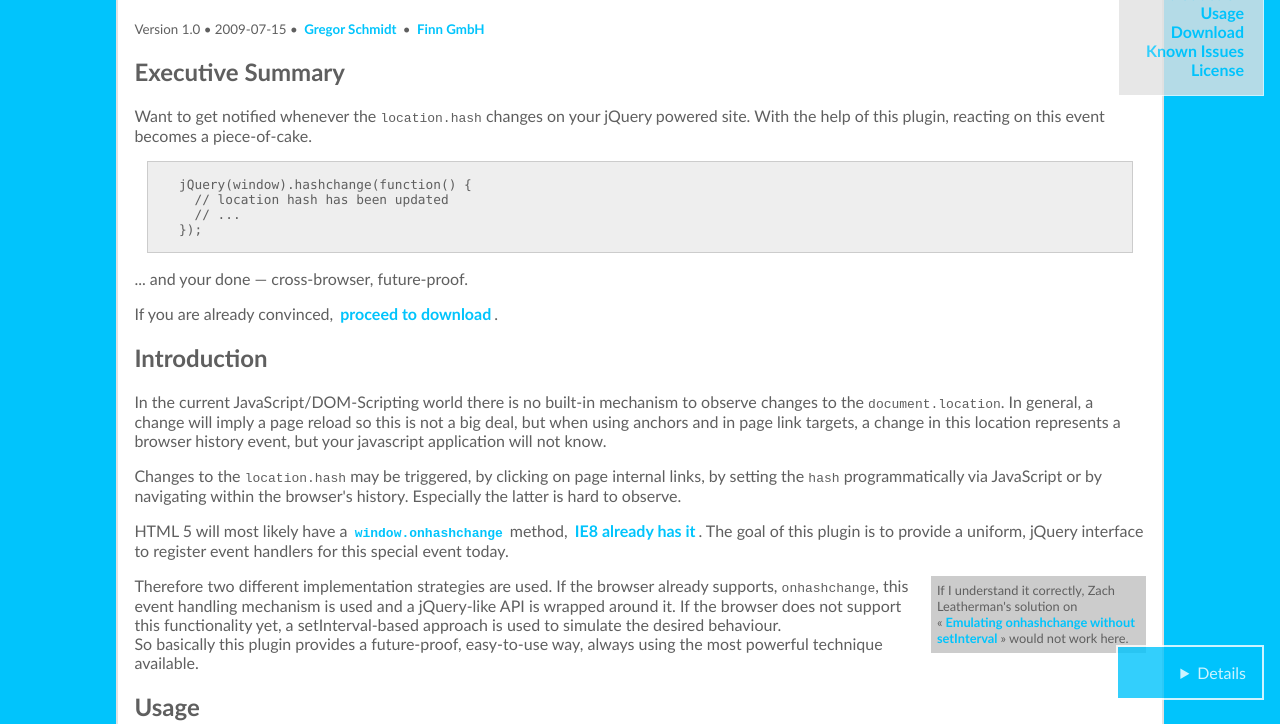
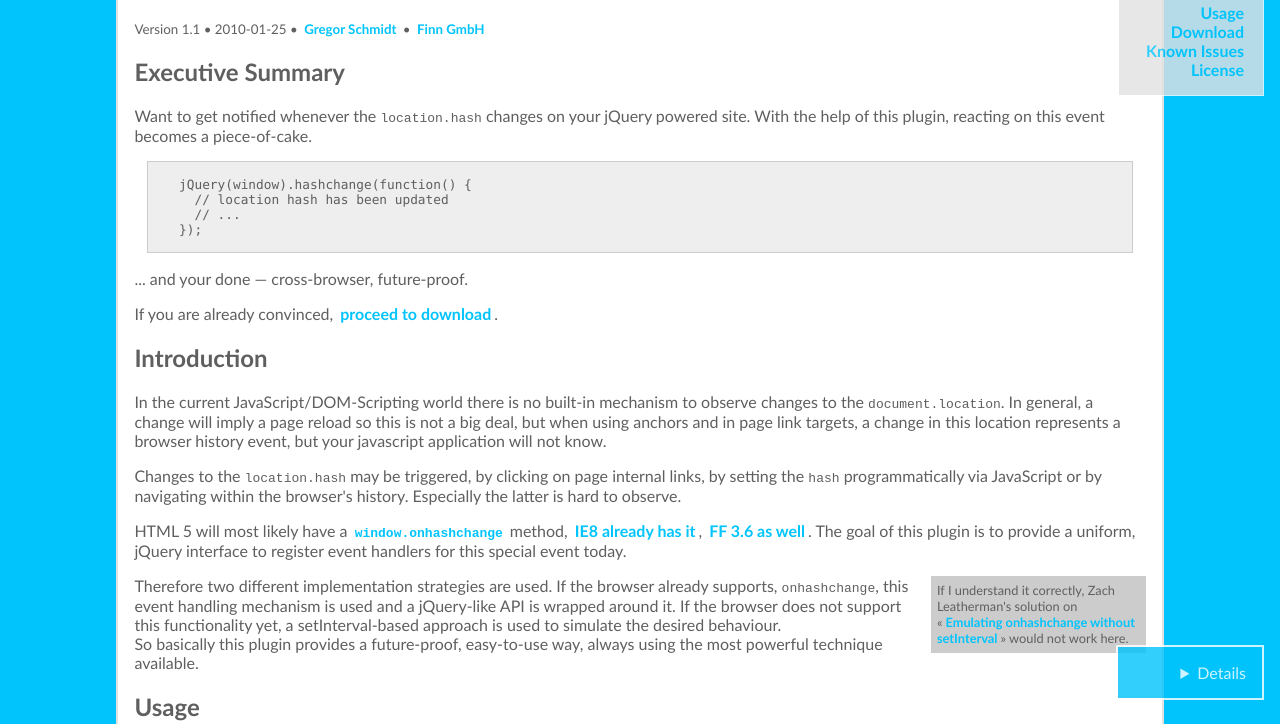
Before and after one commit to Mepring/jquery.observehashchange, a plain HTML site: page index.html in a window 1280 px wide. Shown: the part 76-800 px from the top of the page. Drawn offline with nearby package versions, Linux system fonts and the light colour scheme.

Commit message:
Updating version info and added FF 3.6 to the list

```diff
--- a/index.html
+++ b/index.html
@@ -169,8 +169,8 @@ a:hover, a:active, a:focus {
     <header>
       <h1>jQuery.observeHashChange.js</h1>
       <small>
-        Version 1.0 •
-        2009-07-15 •
+        Version 1.1 •
+        2010-01-25 •
         <a href="http://www.finn.de/team/#g.schmidt">Gregor Schmidt</a> •
         <a href="http://www.finn.de/" title="Finnlabs • software architects">
           Finn GmbH
@@ -230,7 +230,9 @@ a:hover, a:active, a:focus {
             <code>window.onhashchange</code>
           </a> method,
           <a href="http://www.pathf.com/blogs/2008/03/ie8-html5-and-a/">
-            IE8 already has it</a>.
+            IE8 already has it</a>,
+          <a href="https://developer.mozilla.org/en/DOM/window.onhashchange">
+            FF 3.6 as well</a>.
           The goal of this plugin is to provide a uniform, jQuery interface
           to register event handlers for this special event today.
         </p>
```
